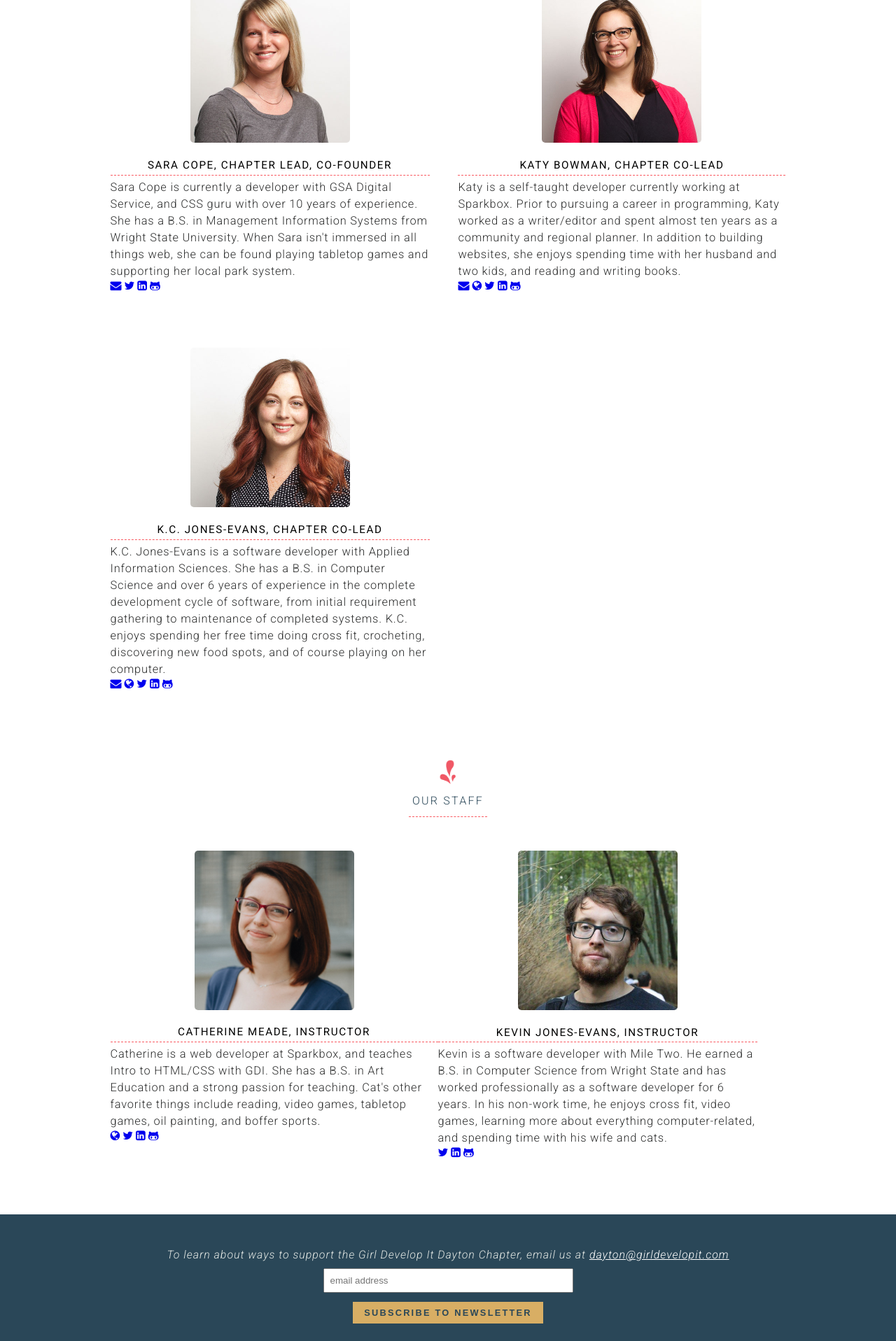
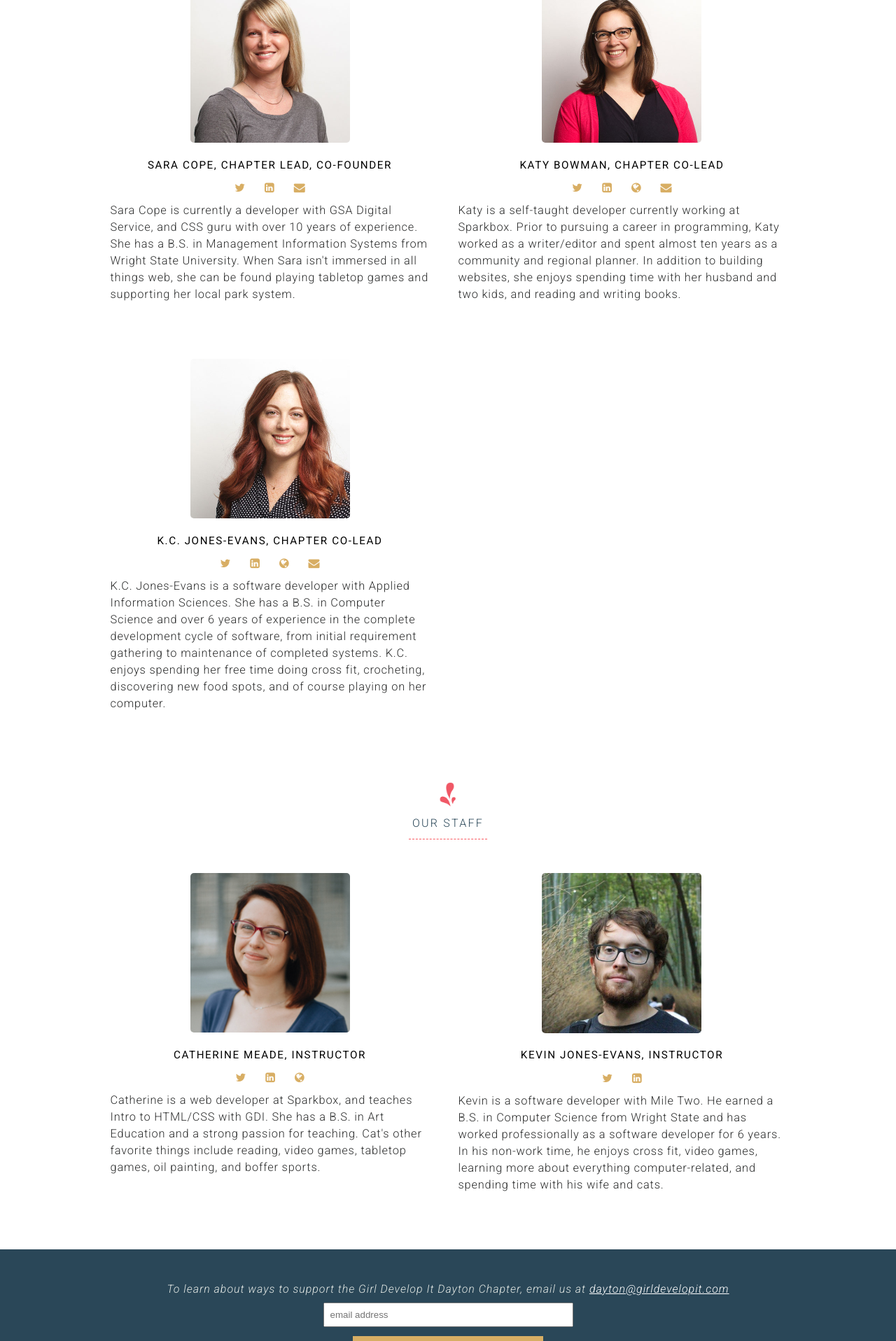
Before and after one commit to dytcodetogether/gdidayton, a Jekyll site: the page built from about.html, in a window 1280 px wide. Shown: the part 1403-3320 px from the top of the page at 70% size. Built offline with Jekyll 4.4.1, drawn with Linux system fonts in a browser that asks for light colours; nearby versions of some CDN libraries.

Commit message:
updated repo to reflect new changes

```diff
--- a/_scss/modules/_about.scss
+++ b/_scss/modules/_about.scss
@@ -140,9 +140,3 @@
   margin-bottom: 3rem;
   text-align: center;
 }
-
-.dashedLineBelow {
-  border-bottom: 1px dashed #f95a61;
-  padding-bottom: .2rem;
-
-}
--- a/about.html
+++ b/about.html
@@ -51,19 +51,20 @@ layout: default
           <div class="profile-right">
         {% endif %}
         <img alt={% if currBio.imagename %}"{{currBio.imagename}}"{% else %}"{{currBio.name}}"{% endif %} src="{{ currBio.image | prepend: site.baseurl }}" />
-        <h3 class="dashedLineBelow">{{currBio.name}}{% if currBio.title %}, {{currBio.title}} {% endif %}</h3>
+        <h3>{{currBio.name}}{% if currBio.title %}, {{currBio.title}} {% endif %}</h3>
+
+        {% for sociallink in currBio.sociallinks %}
+          {% if forloop.first %}<div class="profile-links">{% endif %}
+            <a target="_blank" href="{{sociallink.link}}" aria-label="{{currBio.name}} {{sociallink.label}}">
+              <i class="profile-icon {{sociallink.inconclass}}"></i>
+            </a>
+          {% if forloop.last %}</div>{% endif %}
+        {% endfor %}
 
          <br class="clear" />
         <p>
           {{currBio.bio}}
         </p>
-        {% for sociallink in currBio.sociallinks %}
-           {% if forloop.first %}<div class="social_links">{% endif %}
-           <a target="_blank" href="{{sociallink.link}}" aria-label="{{currBio.name}} {{sociallink.label}}">
-             <i class="{{sociallink.inconclass}}"></i>
-           </a>
-           {% if forloop.last %}</div>{% endif %}
-        {% endfor %}
       </div>
 
       {% endfor %}
@@ -80,24 +81,23 @@ layout: default
       {% for currBio in site.data.about_bios.staff %}
         {% capture thecycle %}{% cycle 'odd', 'even' %}{% endcapture %}
         {% if thecycle == 'odd' %}
+          <div class="profile-right">
+        {% else %}
           <div class="profile-left">
-        {% else %}
-          <div class="profile-right">
         {% endif %}
         <img alt={% if currBio.imagename %}"{{currBio.imagename}}"{% else %}"{{currBio.name}}"{% endif %} src="{{ currBio.image | prepend: site.baseurl }}" />
-        <h3 class="dashedLineBelow">{{currBio.name}}{% if currBio.title %}, {{currBio.title}} {% endif %}</h3>
-
+        <h3>{{currBio.name}}{% if currBio.title %}, {{currBio.title}} {% endif %}</h3>
+        {% for sociallink in currBio.sociallinks %}
+           {% if forloop.first %}<div class="profile-links">{% endif %}
+            <a target="_blank" href="{{sociallink.link}}" aria-label="{{currBio.name}} {{sociallink.label}}">
+              <i class="profile-icon {{sociallink.inconclass}}"></i>
+            </a>
+           {% if forloop.last %} </div>{% endif %}
+        {% endfor %}
          <br class="clear" />
         <p>
           {{currBio.bio}}
         </p>
-        {% for sociallink in currBio.sociallinks %}
-           {% if forloop.first %}<div class="social_links">{% endif %}
-           <a target="_blank" href="{{sociallink.link}}" aria-label="{{currBio.name}} {{sociallink.label}}">
-             <i class="{{sociallink.inconclass}}"></i>
-           </a>
-           {% if forloop.last %} </div>{% endif %}
-        {% endfor %}
       </div>
 
       {% endfor %}
```
Also changed, not shown: _data/about_bios.yml (+18 -33 lines), 4 other files.
